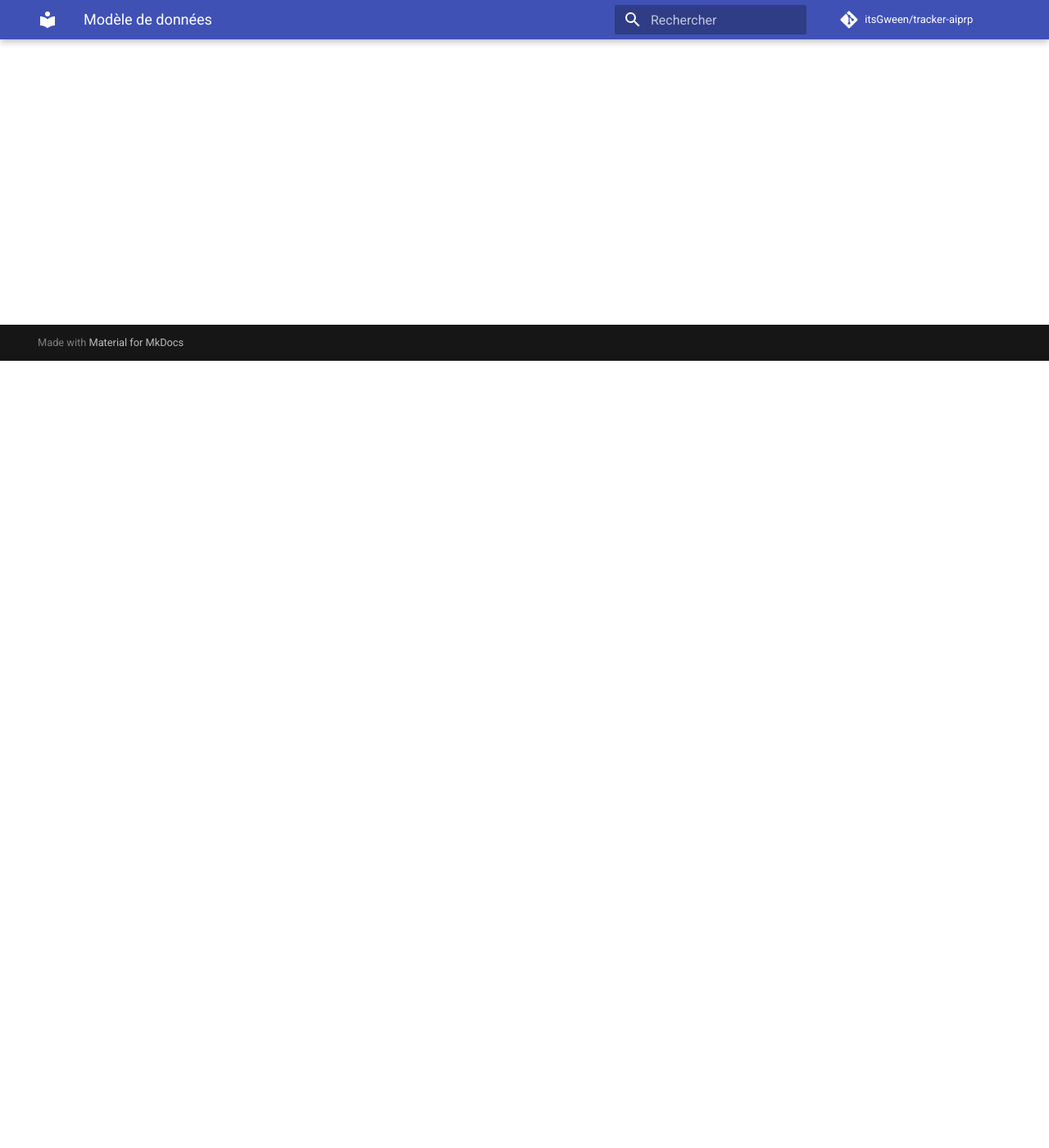
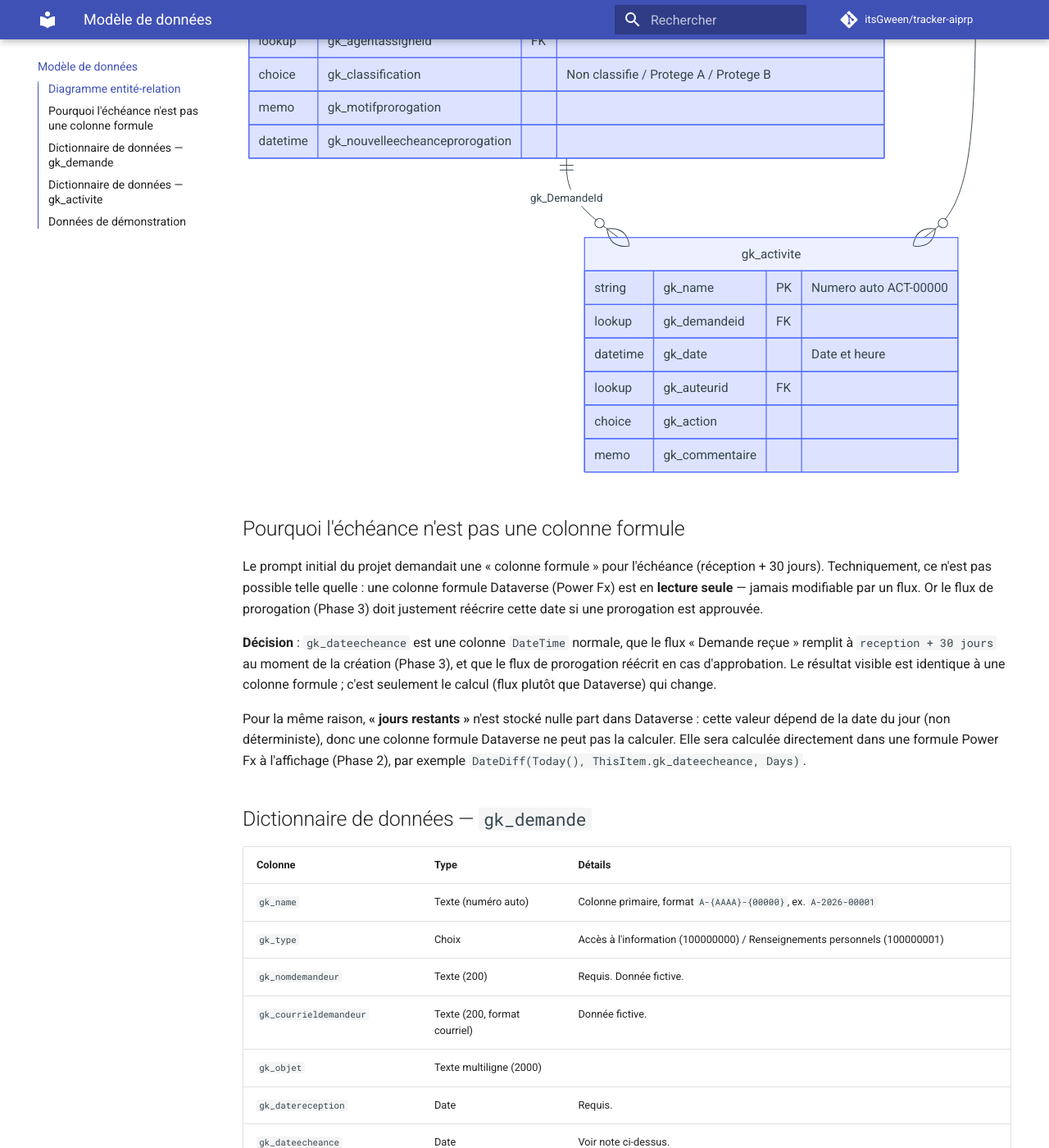
Before and after one commit to itsGween/tracker-aiprp, an MkDocs documentation site: the page built from docs/modele-donnees.md, in a window 1280 px wide and 1400 px high, scrolled down 960 px. Shown: the whole window at 82% size. Built offline with MkDocs 1.6.1 and Material for MkDocs 9.7.7, drawn with Linux system fonts in a browser that asks for light colours; comment, search, counter and statistics services are not loaded; some of the changed text lies outside the part shown.

Commit message:
docs: modele de donnees (ERD, dictionnaire) et correction de architecture.md

````diff
--- a/docs/modele-donnees.md
+++ b/docs/modele-donnees.md
@@ -1,11 +1,97 @@
 # Modèle de données
 
-🚧 **À venir — Phase 1.**
+Le schéma est créé par script (API Web Dataverse, appelée en PowerShell) plutôt qu'à la main dans le
+Centre d'administration — voir [scripts/New-DataverseSchema.ps1](../scripts/New-DataverseSchema.ps1) et
+[scripts/New-DemoData.ps1](../scripts/New-DemoData.ps1) pour les données fictives. Le script est idempotent :
+le relancer ne duplique rien, il détecte ce qui existe déjà.
 
-Ce document contiendra :
+Éditeur : `Gween Kangah - AIPRP` (préfixe `gk`). Solution : `SuiviAIPRP`.
 
-- le diagramme entité-relation (Mermaid `erDiagram`) des tables `gk_demande` et `gk_activite` ;
-- le dictionnaire de données complet (colonnes, types, contraintes, colonne formule de l'échéance) ;
-- le script (ou la référence au script dans `scripts/`) utilisé pour créer le schéma.
+## Diagramme entité-relation
 
-Voir en attendant les décisions structurantes dans [ADR 0001](adr/0001-dataverse-vs-sharepoint.md) et le survol dans [architecture.md](architecture.md).
+```mermaid
+erDiagram
+    gk_demande ||--o{ gk_activite : "gk_DemandeId"
+    systemuser ||--o{ gk_demande : "gk_AgentAssigneId"
+    systemuser ||--o{ gk_activite : "gk_AuteurId"
+
+    gk_demande {
+        string gk_name PK "Numero auto A-AAAA-00000"
+        choice gk_type "Acces a l'information / Renseignements personnels"
+        string gk_nomdemandeur
+        string gk_courrieldemandeur
+        memo gk_objet
+        datetime gk_datereception
+        datetime gk_dateecheance "Reception + 30 jours, voir note"
+        choice gk_statut "Recue / En traitement / Prorogee / Completee / Fermee"
+        lookup gk_agentassigneid FK
+        choice gk_classification "Non classifie / Protege A / Protege B"
+        memo gk_motifprorogation
+        datetime gk_nouvelleecheanceprorogation
+    }
+
+    gk_activite {
+        string gk_name PK "Numero auto ACT-00000"
+        lookup gk_demandeid FK
+        datetime gk_date "Date et heure"
+        lookup gk_auteurid FK
+        choice gk_action
+        memo gk_commentaire
+    }
+```
+
+## Pourquoi l'échéance n'est pas une colonne formule
+
+Le prompt initial du projet demandait une « colonne formule » pour l'échéance (réception + 30 jours).
+Techniquement, ce n'est pas possible telle quelle : une colonne formule Dataverse (Power Fx) est en
+**lecture seule** — jamais modifiable par un flux. Or le flux de prorogation (Phase 3) doit justement
+réécrire cette date si une prorogation est approuvée.
+
+**Décision** : `gk_dateecheance` est une colonne `DateTime` normale, que le flux « Demande reçue »
+remplit à `reception + 30 jours` au moment de la création (Phase 3), et que le flux de prorogation
+réécrit en cas d'approbation. Le résultat visible est identique à une colonne formule ; c'est seulement
+le calcul (flux plutôt que Dataverse) qui change.
+
+Pour la même raison, **« jours restants »** n'est stocké nulle part dans Dataverse : cette valeur dépend
+de la date du jour (non déterministe), donc une colonne formule Dataverse ne peut pas la calculer. Elle
+sera calculée directement dans une formule Power Fx à l'affichage (Phase 2), par exemple
+`DateDiff(Today(), ThisItem.gk_dateecheance, Days)`.
+
+## Dictionnaire de données — `gk_demande`
+
+| Colonne | Type | Détails |
+|---|---|---|
+| `gk_name` | Texte (numéro auto) | Colonne primaire, format `A-{AAAA}-{00000}`, ex. `A-2026-00001` |
+| `gk_type` | Choix | Accès à l'information (100000000) / Renseignements personnels (100000001) |
+| `gk_nomdemandeur` | Texte (200) | Requis. Donnée fictive. |
+| `gk_courrieldemandeur` | Texte (200, format courriel) | Donnée fictive. |
+| `gk_objet` | Texte multiligne (2000) | |
+| `gk_datereception` | Date | Requis. |
+| `gk_dateecheance` | Date | Voir note ci-dessus. |
+| `gk_statut` | Choix | Reçue (100000010, défaut) / En traitement (…11) / Prorogée (…12) / Complétée (…13) / Fermée (…14) |
+| `gk_agentassigneid` | Référence → `systemuser` | Relation `gk_systemuser_demandes_agent` |
+| `gk_classification` | Choix | Non classifié (100000020, défaut) / Protégé A (…21) / Protégé B (…22) |
+| `gk_motifprorogation` | Texte multiligne (2000) | Rempli si prorogée. |
+| `gk_nouvelleecheanceprorogation` | Date | Rempli si prorogée. |
+
+## Dictionnaire de données — `gk_activite`
+
+| Colonne | Type | Détails |
+|---|---|---|
+| `gk_name` | Texte (numéro auto) | Colonne primaire, format `ACT-{00000}` |
+| `gk_demandeid` | Référence → `gk_demande` | Relation `gk_demande_activites`, requis |
+| `gk_date` | Date et heure | Requis. |
+| `gk_auteurid` | Référence → `systemuser` | Relation `gk_systemuser_activites_auteur` |
+| `gk_action` | Choix | Demande reçue / Changement de statut / Commentaire ajouté / Prorogation demandée / Prorogation approuvée / Fermeture |
+| `gk_commentaire` | Texte multiligne (2000) | |
+
+## Données de démonstration
+
+⚠️ Toutes les données créées par `scripts/New-DemoData.ps1` sont **fictives** : 15 demandes couvrant
+les cinq statuts (dont des demandes en retard et proches de l'échéance, pour tester le tableau de bord
+en Phase 2), avec leur journal d'activité cohérent. L'environnement de développement n'ayant qu'un seul
+compte utilisateur réel, ce compte (`Gween Kangah`) est utilisé comme agent assigné et auteur pour
+toutes les données de démo — une limite documentée plutôt que cachée.
+
+Voir aussi [ADR 0001](adr/0001-dataverse-vs-sharepoint.md) (choix de Dataverse) et le survol dans
+[architecture.md](architecture.md).
````
Also changed, not shown: docs/architecture.md (+1 -1 lines).
